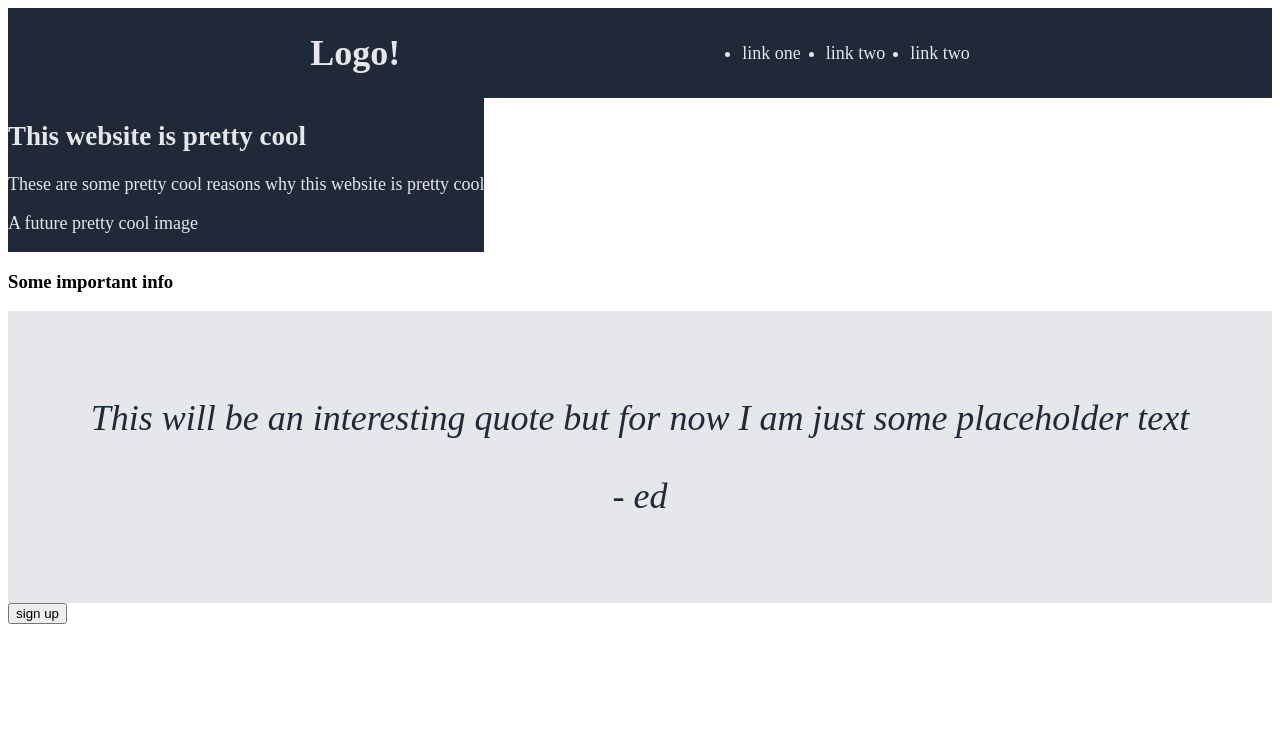
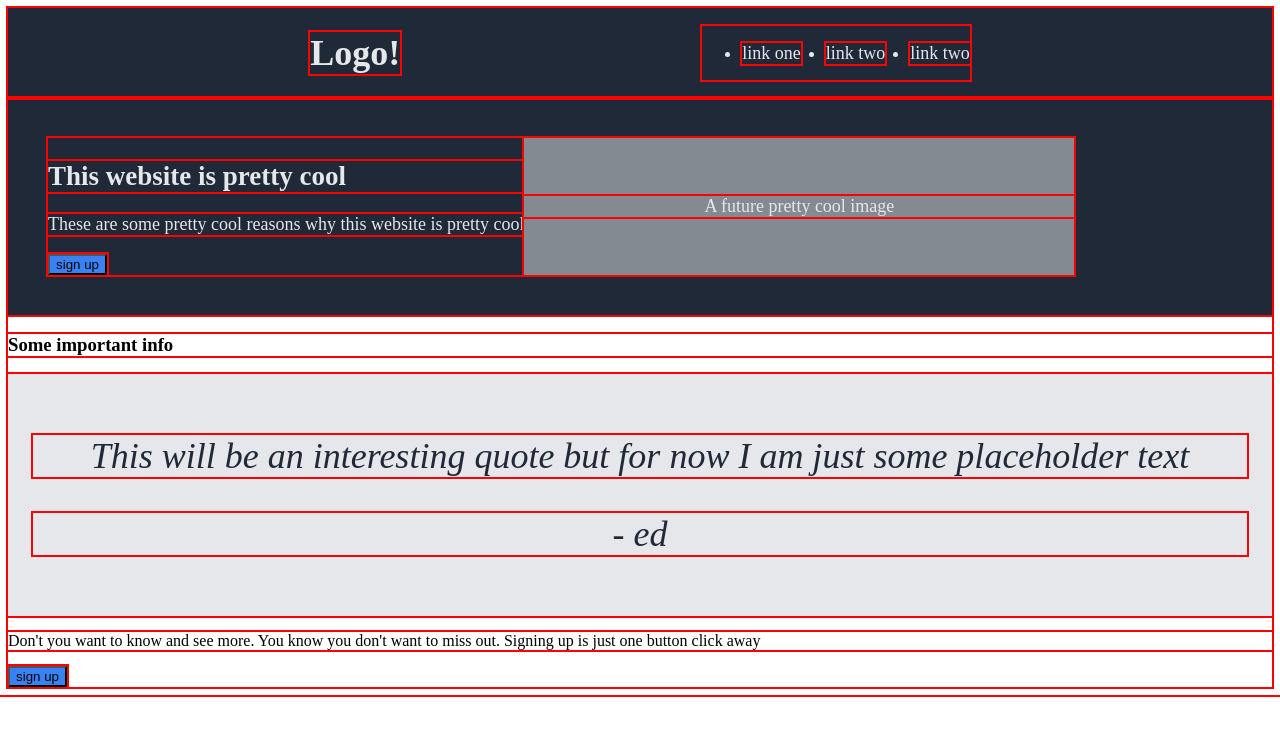
Before and after one commit to LeleeJ/landing-page, a plain HTML site: page index.html in a window 1280 px wide. Drawn offline with Linux system fonts and the light colour scheme.

Commit message:
fixed flex for .main

```diff
--- a/index.html
+++ b/index.html
@@ -16,19 +16,26 @@
       </ul>
     </div>
     <div class="main">
-      <h2>This website is pretty cool</h2>
-      <p>These are some pretty cool reasons why this website is pretty cool</p>
-      <p>A future pretty cool image</p>
+        <div class="columnone">
+          <h2>This website is pretty cool</h2>
+          <p>These are some pretty cool reasons why this website is pretty cool</p>
+          <button>sign up</button>
+        </div>
+        <div class="columntwo">
+          <p>A future pretty cool image</p>
+        </div>
 
     </div>
     <div>
       <h3>Some important info</h3>
+
     </div>
     <div class="quote">
       <p>This will be an interesting quote but for now I am just some placeholder text</p>
       <p id="author">- ed </p>
     </div>
     <div class="action">
+      <p>Don't you want to know and see more. You know you don't want to miss out. Signing up is just one button click away</p>
       <button>sign up</button>
 
     </div>
--- a/styles.css
+++ b/styles.css
@@ -8,12 +8,19 @@ ul {display: flex; align-items: center;
     justify-content: flex-end; gap: 25px;}
 
 .quote {display: block; text-align: center;
-    padding: 50px; background-color: #e5e7eb; color:#1f2937; font-size: 36px; font-style: italic;}
-/* {outline: 2px solid red;}*/
+    padding: 25px; background-color: #e5e7eb; color:#1f2937; font-size: 36px; font-style: italic;}
+* {outline: 2px solid red;}
 
-/*#author {font-weight: bold; font-size: 25px; padding: 0;}*/
+.main {background-color: #1f2937; display: flex;
+        font-size: 18px;
+        padding: 40px;
+        color: #e5e7eb;}
 
-.main {display: inline-block;
-        background-color: #1f2937;
-        font-size: 18px;
-        color: #e5e7eb;}
+button {background-color: #3882f6;}
+
+.columntwo {flex-basis:550px; align-content: center; text-align: center; background-color: #848a92;
+
+
+.action {color: #3882f6;}
+rgb(255, 0, 0)
+h3 {text-align: center;}
```
